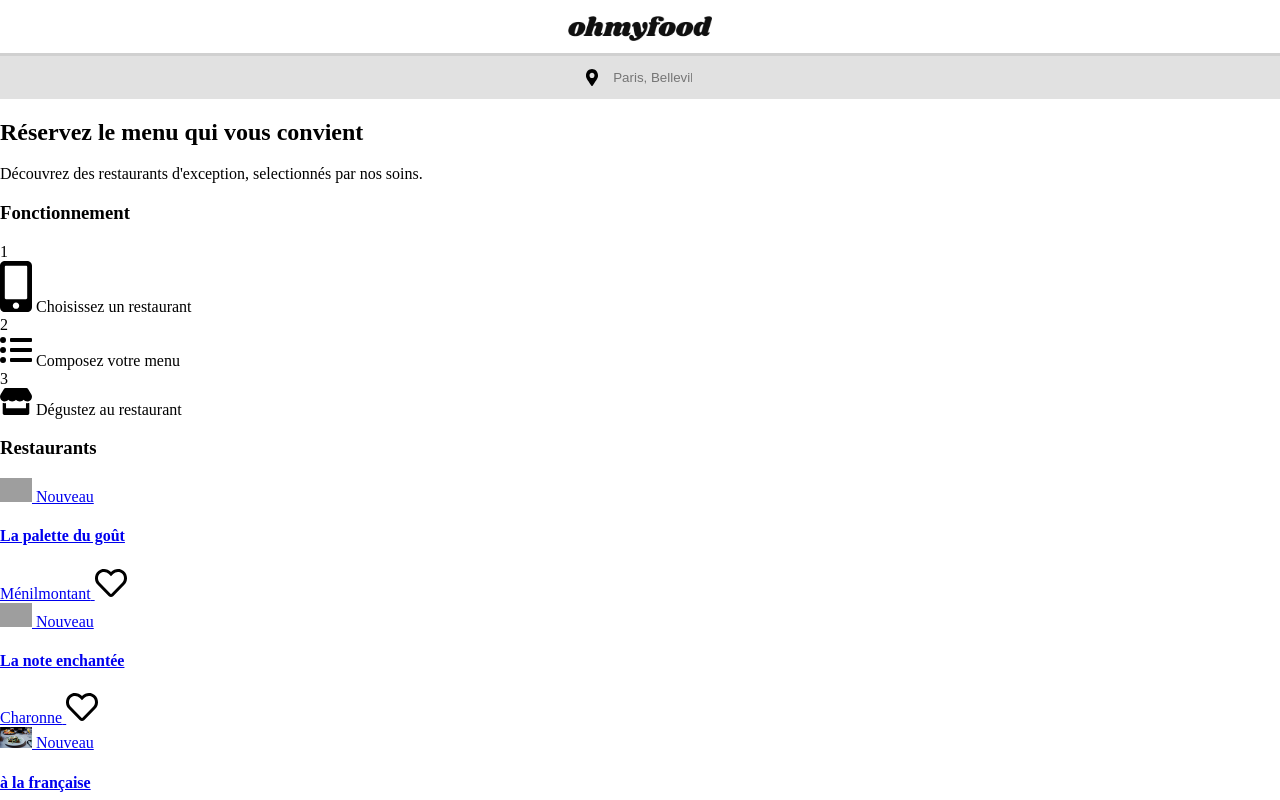
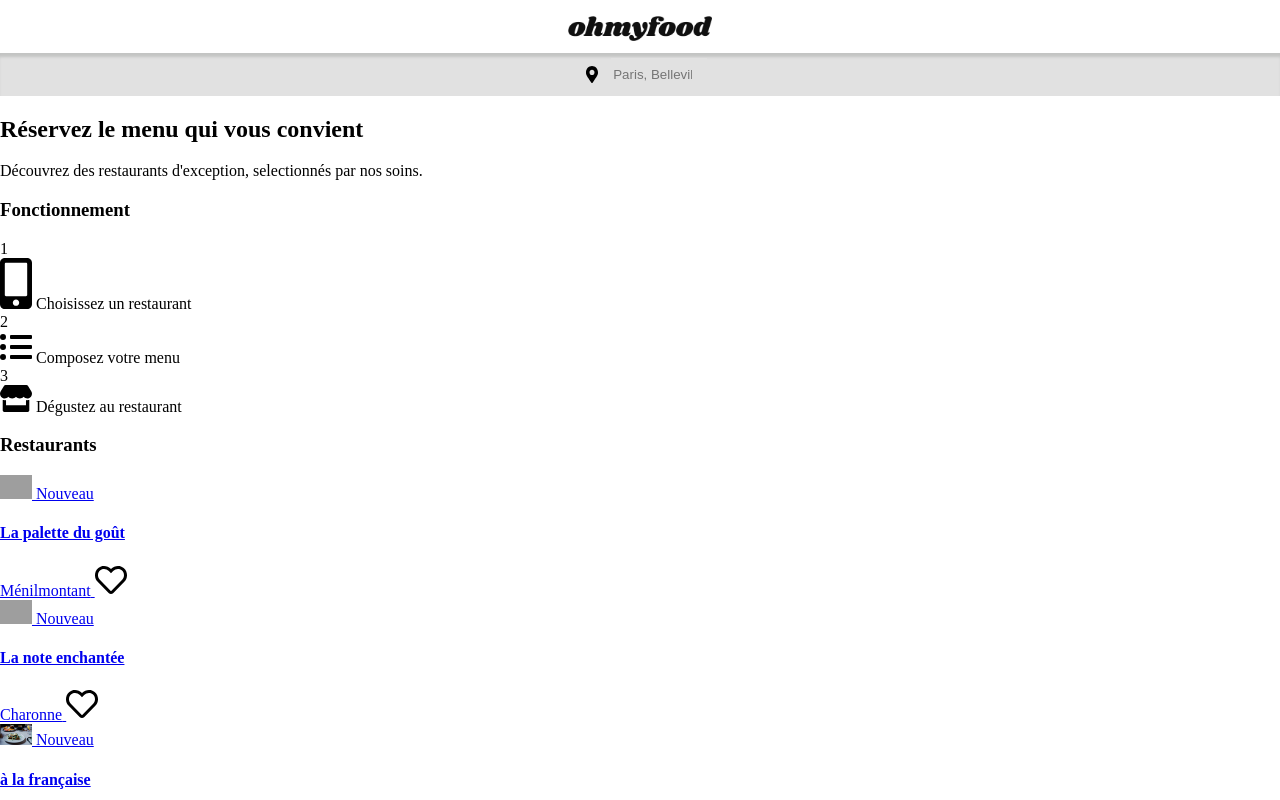
Before and after one commit to Soca-OC/SampaioOceane_3_19052021, a website: page index.html in a window 1280 px wide. Shown: the top 800 px of the page. Drawn offline with Linux system fonts and the light colour scheme; grey boxes are pictures that could not be loaded.

Commit message:
Mise à jour de node

```diff
--- a/sass/pages/_index.scss
+++ b/sass/pages/_index.scss
@@ -1,7 +1,7 @@
 .index{
     &__recherche-ville{
         background-color: #e1e1e1;
-        border-top: .2rem solid #cccc;
+        box-shadow: inset 0px 5px 3px -1px #C3C4C3;
         display: flex;
         justify-content: center;
     }
@@ -9,6 +9,8 @@
         border: none;
         background: #e1e1e1;
         width: 6rem;
+        height: 2rem;
+        margin: auto 0;
     }
     &__logo-point-map{
         width:.8rem;
```
Also changed, not shown: css/style.css, 2 other files.
